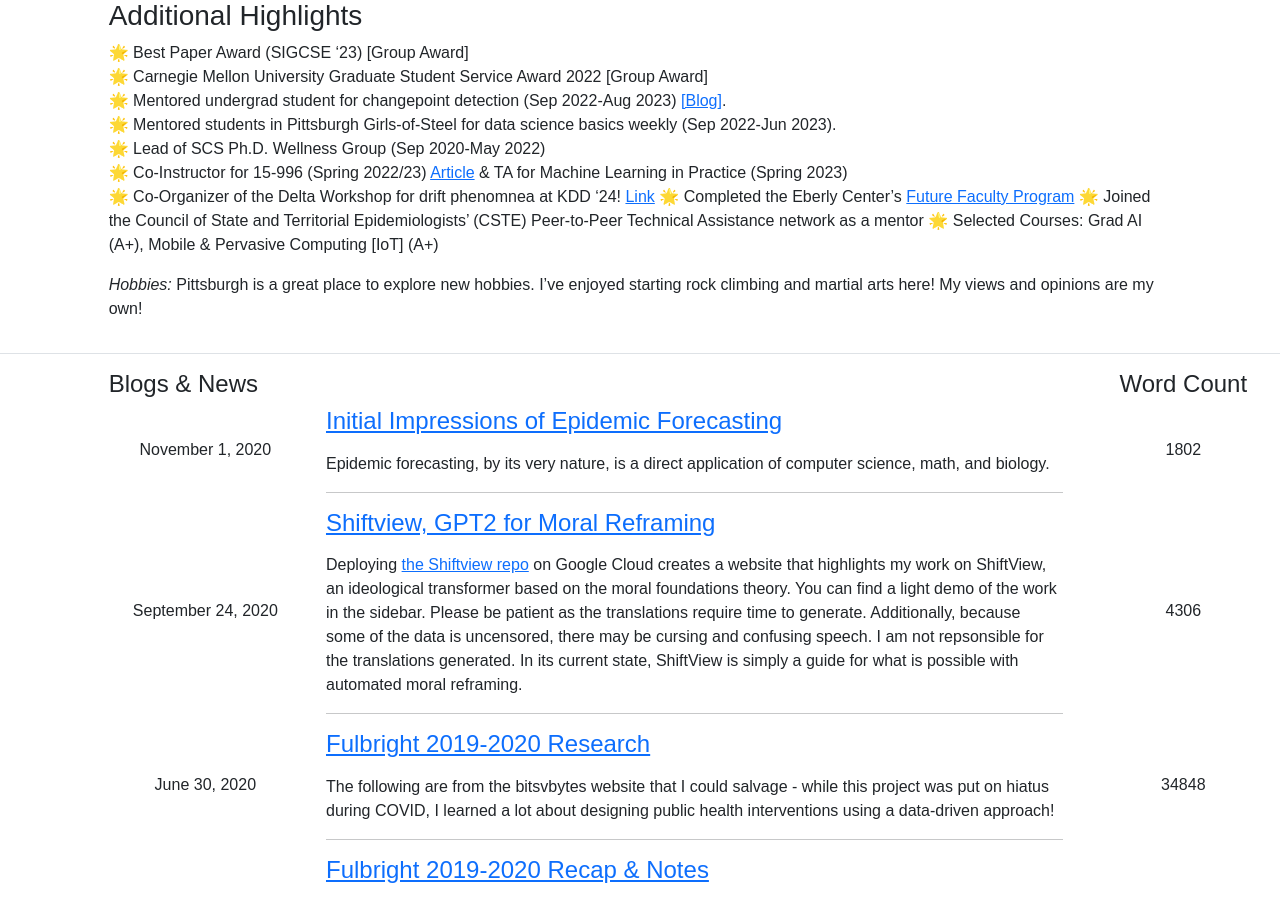
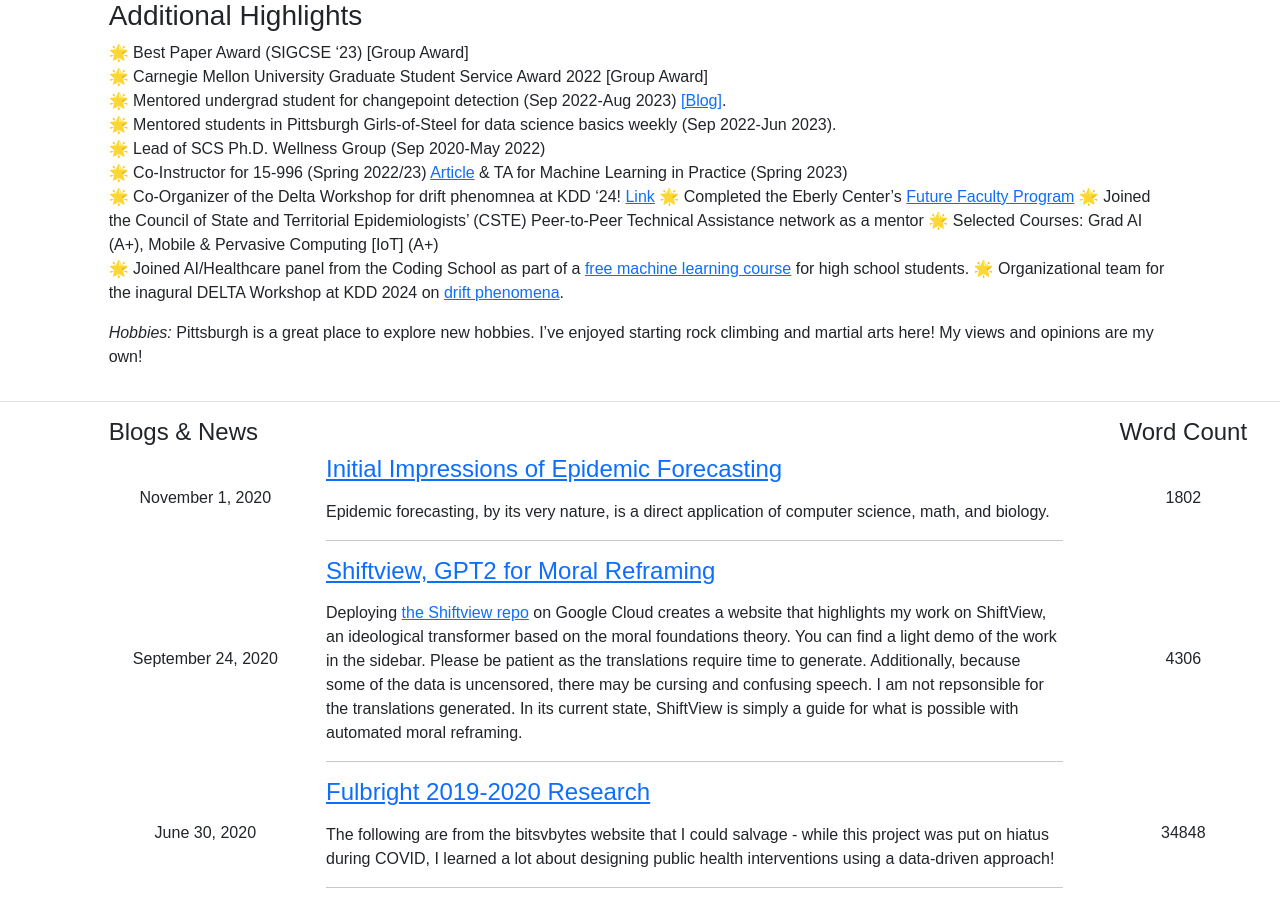
Before and after one commit to Ananya-Joshi/ananya-joshi.github.io, a Jekyll site: the page built from index.md, in a window 1280 px wide and 900 px high, scrolled down 3326 px. Built offline with Jekyll 4.4.1, drawn with Linux system fonts in a browser that asks for light colours.

Commit message:
Update index.md

```diff
--- a/index.md
+++ b/index.md
@@ -30,6 +30,8 @@ Please contact me if you would like to use this activity in your teaching.
 🌟 Completed the Eberly Center's [Future Faculty Program](https://www.cmu.edu/teaching/graduatestudentsupport/futurefacultyprogram.html)
 🌟 Joined the Council of State and Territorial Epidemiologists' (CSTE) Peer-to-Peer Technical Assistance network as a mentor
 🌟 Selected Courses: Grad AI (A+), Mobile & Pervasive Computing [IoT] (A+)
+🌟 Joined AI/Healthcare panel from the Coding School as part of a [free machine learning course](https://the-cs.org/train-course) for high school students.
+🌟 Organizational team for the inagural DELTA Workshop at KDD 2024 on [drift phenomena](https://aiimlab.org/events/KDD_2024_Discovering_Drift_Phenomena_in_Evolving_Landscape.html).
 
 
 *Hobbies:* Pittsburgh is a great place to explore new hobbies. I've enjoyed starting rock climbing and martial arts here!
```
